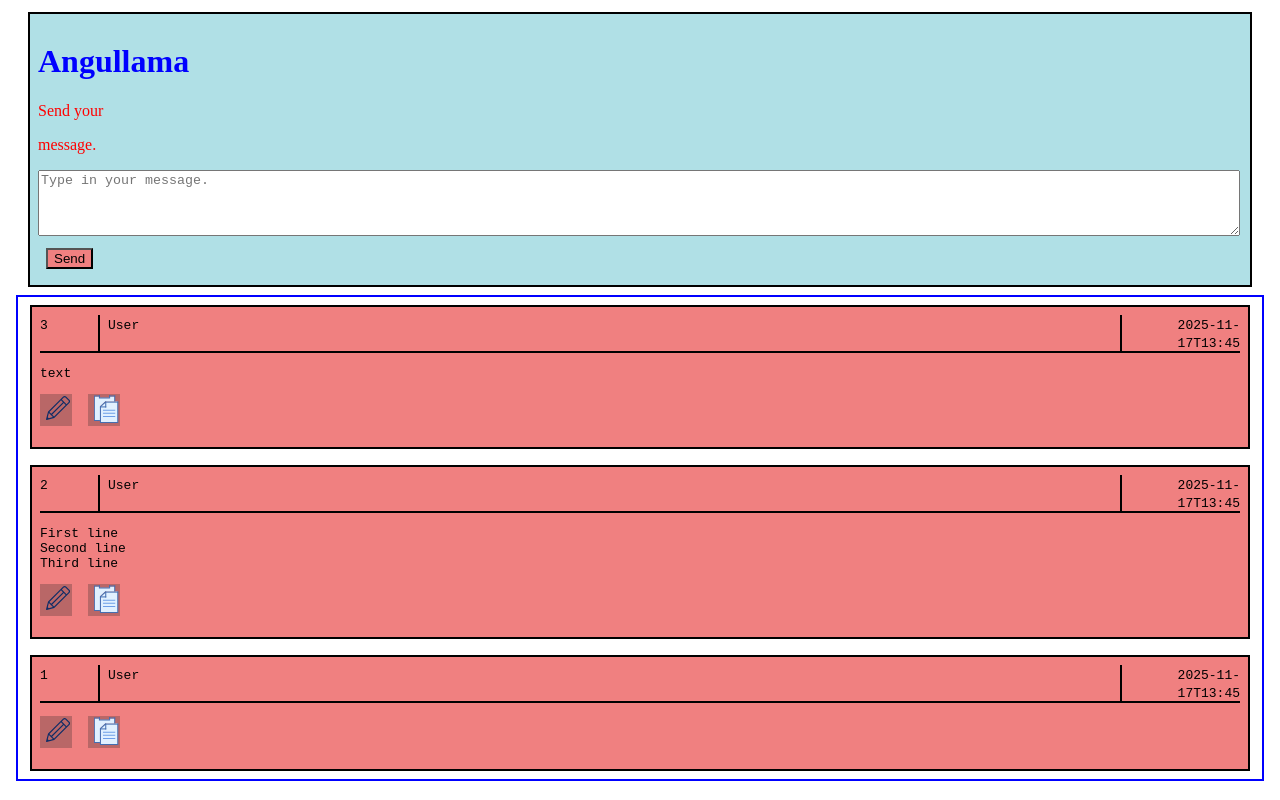
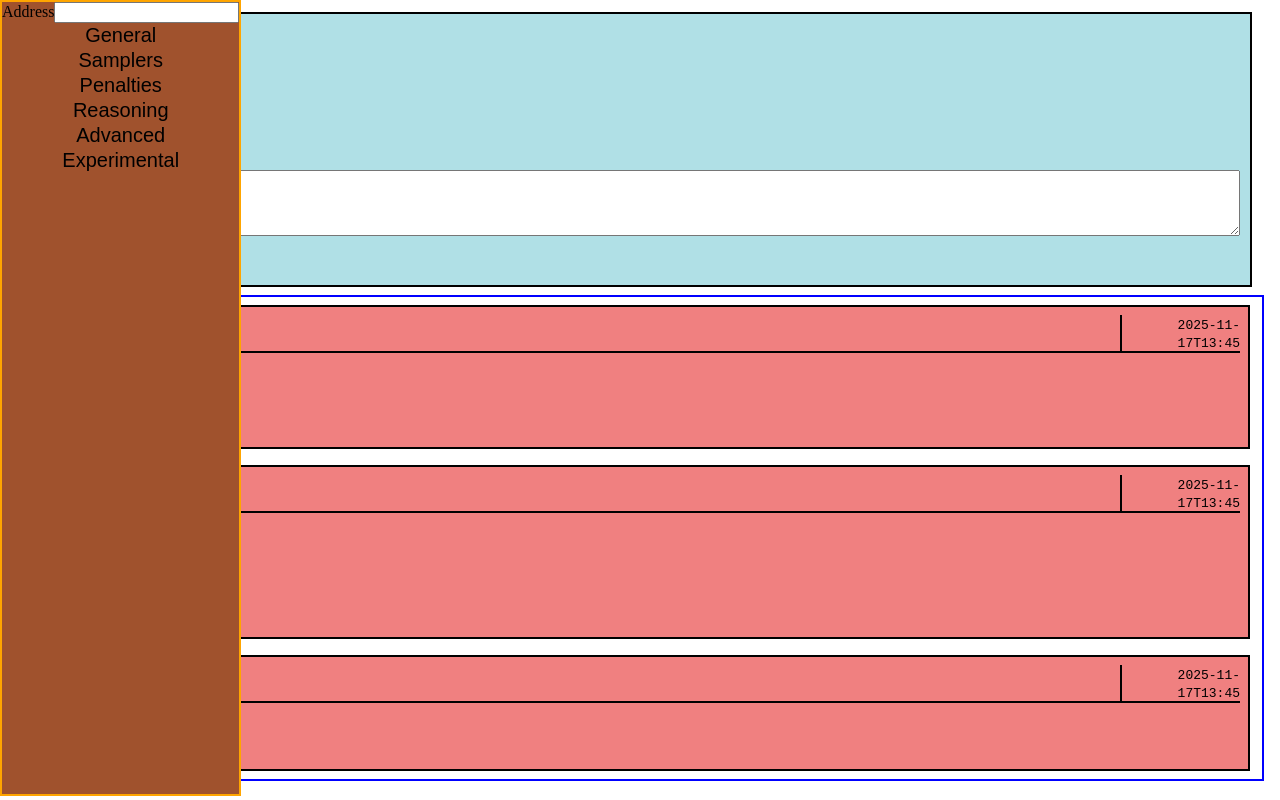
Before and after one commit to SamFernFer/Angullama, an Angular app: page / in a window 1280 px wide. Built offline with nearby package versions, Linux system fonts and the light colour scheme.

Commit message:
Added a sidebar, not collapsible yet.

```diff
--- a/src/app/app.html
+++ b/src/app/app.html
@@ -1,6 +1,7 @@
 <head>
 </head>
 <body>
+  <app-sidebar></app-sidebar>
   <div class="header">
     <h1>Angullama</h1>
     <p>Send your</p>
--- a/src/app/app.ts
+++ b/src/app/app.ts
@@ -2,6 +2,7 @@ import { Component, ElementRef, signal, ViewChild } from '@angular/core';
 import { RouterOutlet } from '@angular/router';
 import { FormsModule, FormControl, ReactiveFormsModule } from '@angular/forms';
 import { formatDate } from '@angular/common';
+import { Sidebar } from './sidebar/sidebar';
 
 // Interface used for each chat message.
 interface ChatMessage {
@@ -12,7 +13,7 @@ interface ChatMessage {
 
 @Component({
   selector: 'app-root',
-  imports: [RouterOutlet, FormsModule, ReactiveFormsModule],
+  imports: [RouterOutlet, FormsModule, ReactiveFormsModule, Sidebar],
   templateUrl: './app.html',
   styleUrl: './app.css'
 })
--- /dev/null
+++ b/src/app/sidebar/sidebar.css
@@ -0,0 +1,12 @@
+.sidebar {
+    background: burlywood
+}
+.section-buttons button {
+    font-size: 20px;
+    background: transparent;
+    border: none;
+}
+.section-buttons button:hover {
+    font-size: 20px;
+    background-color: mediumpurple;
+}
--- /dev/null
+++ b/src/app/sidebar/sidebar.html
@@ -0,0 +1,12 @@
+<div style="background: sienna; border: 2px solid orange; position: absolute; left: 0; top: 0; height: 99%; margin: 0px">
+    <label>Address</label>
+    <input>
+    <div class="section-buttons" style="display: grid; grid-template-rows: auto auto auto auto auto auto;">
+        <button>General</button>
+        <button>Samplers</button>
+        <button>Penalties</button>
+        <button>Reasoning</button>
+        <button>Advanced</button>
+        <button>Experimental</button>
+    </div>
+</div>
```
Also changed, not shown: src/app/sidebar/sidebar.ts (added, +11 -0 lines), 1 other file (tests, documents, lock files or other folders).
